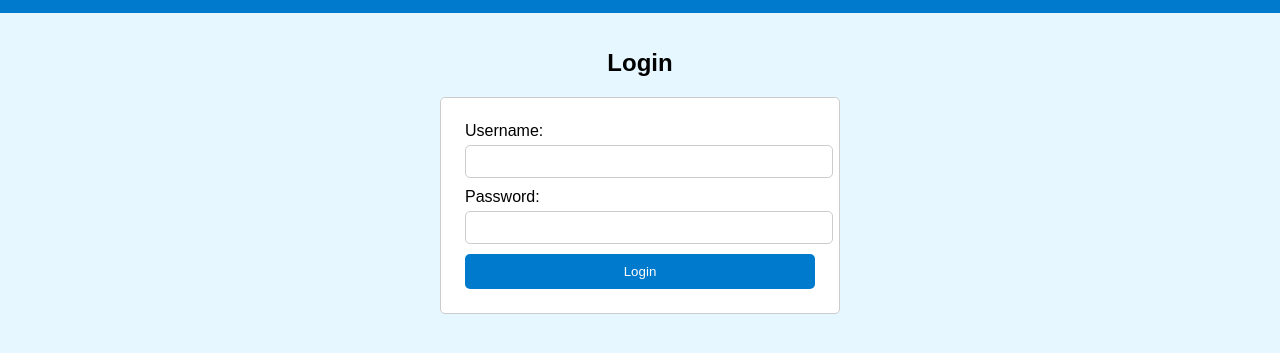
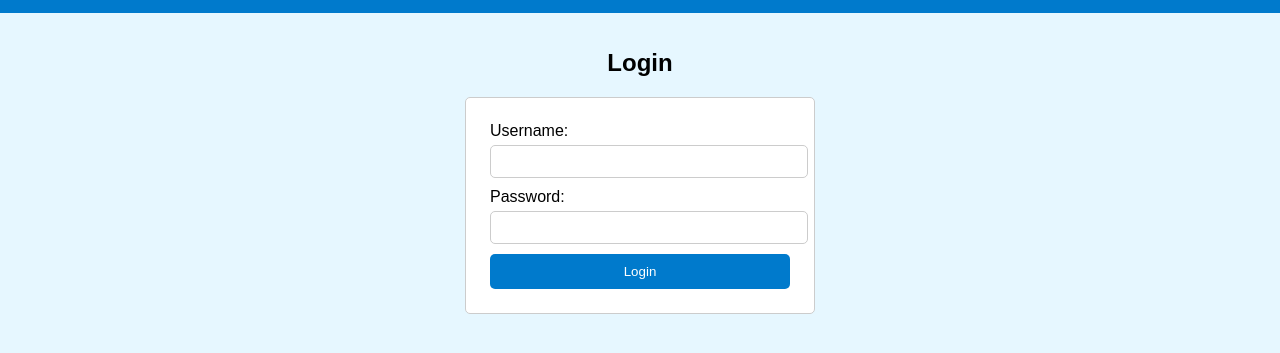
Before and after one commit to hmrjtfhut/school-news, a plain HTML site: page index.html in a window 1280 px wide. Both pictures are taken after a click on the link "Login". Shown: the part 145-498 px from the top of the page. Drawn offline with Linux system fonts and the light colour scheme.

Commit message:
Update styles.css

```diff
--- a/styles.css
+++ b/styles.css
@@ -94,7 +94,7 @@ article {
 }
 
 form {
-    max-width: 350px; /* Increased width for a larger square */
+    max-width: 300px; /* Increased width for a larger square */
     margin: 0 auto; /* Centering the form */
     background-color: white;
     padding: 1.5em; /* Increased padding */
```
